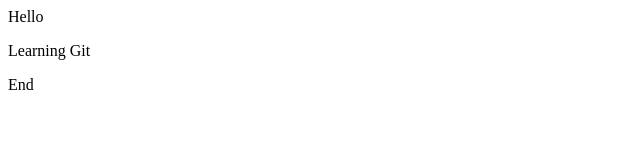
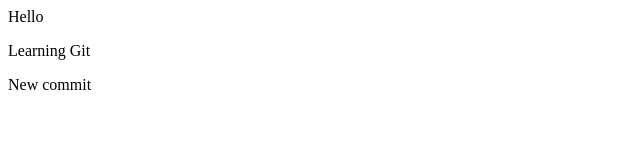
Before and after one commit to yozooo/demo_repo, a plain HTML site: page index.html in a window 1280 px wide. Shown: the full height of the page, 0-640 px from the left. Drawn offline with Linux system fonts and the light colour scheme.

Commit message:
index new commit

```diff
--- a/index.html
+++ b/index.html
@@ -1,3 +1,3 @@
 <p>Hello</p>
 <p>Learning Git</p>
-<p>End</p>
+<p>New commit</p>
```
